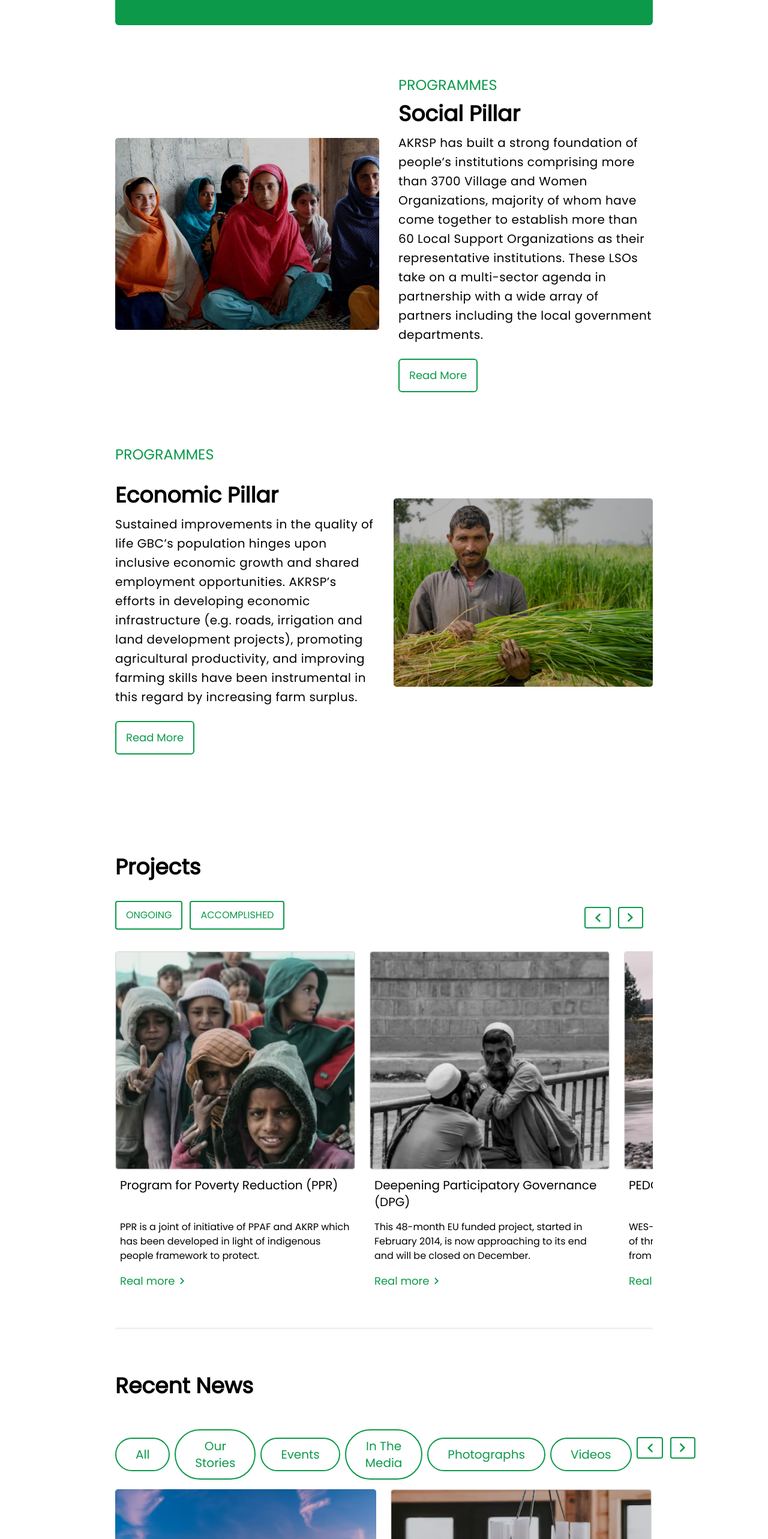
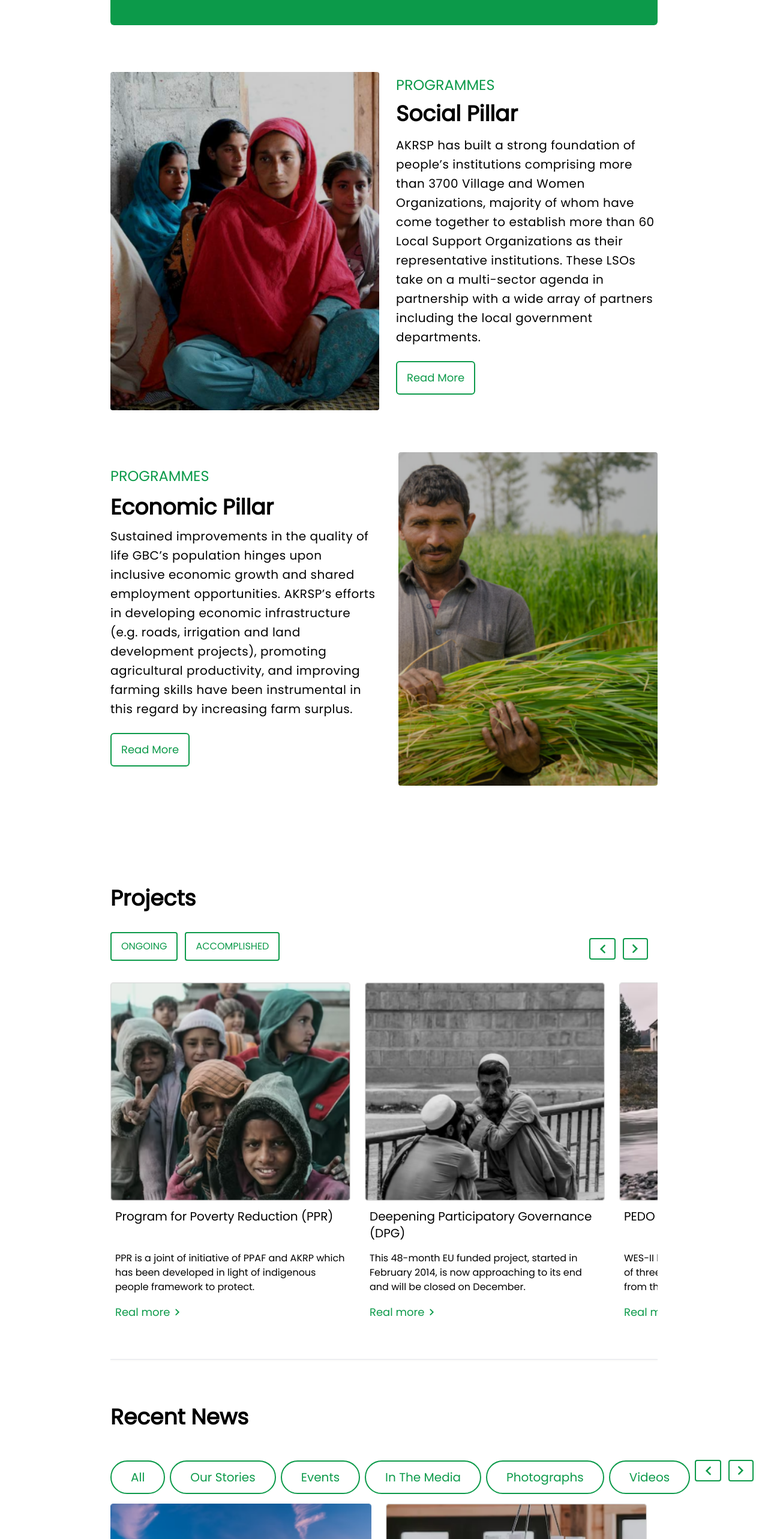
Before and after one commit to AyazAslam101/AKRSP, a Next.js app: page / in a window 1280 px wide. Shown: the part 1340-3906 px from the top of the page at 60% size. Built offline with nearby package versions, Linux system fonts and the light colour scheme.

Commit message:
changes in style

```diff
--- a/components/Chip/Chip.tsx
+++ b/components/Chip/Chip.tsx
@@ -10,7 +10,7 @@ const Chip: FC<ChipProps> = ({ children, onClick, isActive, value }) => {
   return (
     <button
       onClick={() => onClick(value)}
-      className={`lg:px-8 lg:py-3 md:px-6 mr-2 md:py-4 sm:px-1 sm:py-2 mt-2 px-2 py-2 border-2 rounded-full cursor-pointer ${
+      className={`lg:px-8 lg:py-3 md:px-6 mr-2 md:py-4 sm:px-4 sm:py-2 mt-2 px-4 py-2 border-2 rounded-full cursor-pointer whitespace-nowrap ${
         true
           ? "border-primary focus:bg-primary focus:text-white focus:z-10 focus:ring-1 focus:ring-primary-500 focus:border-2 text-primary mt-3"
           : "border-primary focus:bg-white focus:text-primary focus:z-10 focus:ring-1 focus:ring-primary-500 focus:border-2 text-primary mt-3"
--- a/components/Documentries/Documentries.tsx
+++ b/components/Documentries/Documentries.tsx
@@ -11,7 +11,7 @@ const Documentries = () => {
       <div className="lg:grid lg:grid-cols-3 items-center md:justify-center justify-center flex-rows grid md:grid-cols-2 lg:justify-evenly">
         <div className="bg-playerbg px-3 py-10 ml-2 mr-2 mt-6 mb-10 cursor-pointer">
         <Image
-            src="/image14.png"
+            src="/image15.png"
             width={450}
             height={100}
             alt="alt"
--- a/components/Footer/Footer.tsx
+++ b/components/Footer/Footer.tsx
@@ -115,9 +115,12 @@ const Footer = () => {
                       <div>
                         {list?.menu?.map((items: any, key: any) => (
                           <div key={key}>
-                            <p className="text-primary font-medium text-xl mt-2">
+                            <a
+                              href="#"
+                              className="text-primary font-medium text-xl mt-2"
+                            >
                               {items?.name}
-                            </p>
+                            </a>
                             <div>
                               {items?.order?.map((items: any, key: any) => (
                                 <div key={key}>
--- a/components/Gallery/Gallery.tsx
+++ b/components/Gallery/Gallery.tsx
@@ -27,13 +27,13 @@ const Gallery = () => {
   return (
     <div>
       <CarouselProvider
-        naturalSlideWidth={114}
+        naturalSlideWidth={115}
         naturalSlideHeight={100}
         totalSlides={2}
       >
-        <Slider>
+        <Slider className="xl:h-[72rem] lg:h-[58rem] md:h-[51rem] sm:h-[46rem] h-[55rem]">
           <Slide index={0}>
-            <div className="py-5 overflow-hidden container">
+            <div className="py-5 container">
               {data[0].map((item: any, index: any) => {
                 return (
                   <div key={index} className="text-center mb-16">
@@ -56,7 +56,7 @@ const Gallery = () => {
                 );
               })}
               <div>
-                <div className="grid grid-cols-4 sm:gap-2 md:gap-2 lg:gap-2 gap-2 cursor-pointer">
+                <div className="grid grid-cols-4 sm:gap-2 md:gap-2 lg:gap-2 gap-2 cursor-pointer h-full">
                   <div>
                     <Image
                       src="/image5.png"
@@ -228,7 +228,7 @@ const Gallery = () => {
             </div>
           </Slide>
         </Slider>
-        <div className="flex items-center justify-center">
+        <div className="flex items-center justify-center lg:mt-8 md:mt-8 sm:mt-4 mt-3">
           <ButtonBack className="border-primary border-solid border-2 py-3 px-4 rounded ">
             <svg
               width="14"
--- a/components/Hero/Hero.tsx
+++ b/components/Hero/Hero.tsx
@@ -23,27 +23,22 @@ const data = [
     {
       update: "Latest Updates",
       created_at: "26-09-2022",
-      description: "Community mobilisation paying off in Chitral",
+      description:
+        "Aga Khan Rural Support Programme (AKRSP) Provides PKR16,997,000 to Chitral Government",
     },
   ],
 ];
-
-const label ={
-  label:"",
-  type:""
-}
 
 const Hero = () => {
   const [Active, setActive] = useState("FirstCard");
 
   return (
-
     <div className="container mt-20">
-      <div >
-        <div className="bg-primary p-8 py-14 transition ease-in-out rounded-md h">
+      <div className="">
+        <div className="bg-primary p-8 py-14 transition ease-in-out rounded-md">
           {Active === "FirstCard" && <HeroCard data={data} />}
           {Active === "SecondCard" && <Card data={data} />}
-          <div className="flex pt-8 space-x-3">
+          <div className="flex pt-8 space-x-3 ">
             <button
               onClick={() => setActive("FirstCard")}
               className="h-2 w-12 bg-white opacity-40 border-primary focus:bg-white focus:opacity-100 focus:z-10 focus:ring-1 focus:ring-primary-500 rounded"
--- a/components/Layout/Layout.tsx
+++ b/components/Layout/Layout.tsx
@@ -10,7 +10,7 @@ const Layout = (props: { children: any }) => {
       <div className="bg-bgprimary">
         <Header />
       </div>
-      <div className="container lg:px-10 md:px-8 sm:px-6 px-4">
+      <div className="container xl:px-10 lg:px-8 md:px-6 sm:px-4 px-3 ">
         {props.children}
       </div>
       <Footer />
--- a/components/Navbar/Navbar.tsx
+++ b/components/Navbar/Navbar.tsx
@@ -39,7 +39,8 @@ const Navbar = () => {
                         href="#"
                         className="font-medium text-xl text-secondary hover:text-primary focus:text-primary whitespace-nowrap p-4 cursor-pointer flex items-center"
                       >
-                        {item.name}
+                       {item.name}
+
                         <svg
                           className="fill-current h-6 w-6"
                           xmlns="http://www.w3.org/2000/svg"
--- a/components/Programmes/Programmes.tsx
+++ b/components/Programmes/Programmes.tsx
@@ -4,15 +4,21 @@ const Programmes = () => {
     <>
       <div className="py-5 overflow-hidden container">
         <div className="lg:grid lg:grid-cols-2 md:block sm:block block md:gap-4 lg:gap-4 md:gap-4 sm:gap-4 gap-4  items-center">
-          <div className="lg:mb-0 mb-3 cursor-pointer">
-            <Image src="/people.png" width={650} height={100} alt="alt" />
+          <div className="h-full rounded object-cover mb-3 flex-none">
+            <Image
+              src="/people.png"
+              width={650}
+              height={200}
+              alt="alt"
+              className="h-full rounded object-cover mb-3 py-"
+            />
           </div>
-          <div className="lg:ml-4">
-            <h1 className="text-primary font-medium text-2xl">PROGRAMMES</h1>
-            <p className="text-4xl font-semibold xl:mt-8 lg:mt-3 md:mt-4 sm:mt-2">
+          <div className="lg:ml-3 lg:pb-8">
+            <h1 className="text-primary font-medium text-2xl cursor-pointer">PROGRAMMES</h1>
+            <p className="text-4xl font-semibold xl:mt-6 lg:mt-3 md:mt-4 sm:mt-2">
               Social Pillar
             </p>
-            <p className="text-xl tracking-wide font-medium max-w-3xl leading-8 lg:mb-6 md:mb-6 sm:mb-4 lxl:mt-6 lg:mt-3 md:mt-4 sm:mt-4 md:mt-2 mt-2 mb-1">
+            <p className="text-xl tracking-wide font-medium max-w-2xl leading-8 lg:mb-6 md:mb-6 sm:mb-4 lxl:mt-8 lg:mt-4 md:mt-4 sm:mt-4 md:mt-2 mt-2 mb-1">
               AKRSP has built a strong foundation of people’s institutions
               comprising more than 3700 Village and Women Organizations,
               majority of whom have come together to establish more than 60
@@ -26,11 +32,11 @@ const Programmes = () => {
           </div>
         </div>
         <div className="lg:grid lg:grid-cols-2 md:block md:gap-4 lg:gap-4 items-center mt-16">
-          <div>
-            <h1 className="text-2xl text-primary  lg:mt-6 md:mt-2">
+          <div className="lg:pb-8">
+            <h1 className="text-2xl text-primary cursor-pointer lg:mt-6 md:mt-2">
               PROGRAMMES
             </h1>
-            <p className="text-4xl font-semibold xl:mt-8 lg:mt-4 lg:mt-8 md:mt-4 sm:mt-2">
+            <p className="text-4xl font-semibold xl:mt-6 lg:mt-4 md:mt-4 sm:mt-2">
               Economic Pillar
             </p>
             <p className="text-xl tracking-wide font-medium max-w-2xl leading-8 lg:mb-6 md:mb-6 sm:mb-4 xl:mt-6 lg:mt-3 md:mt-4 sm:mt-4 md:mt-2 mt-2 mb-1">
@@ -46,8 +52,14 @@ const Programmes = () => {
               Read More
             </button>
           </div>
-          <div className="lg:mt-0 sm:mt-3 md:mt-3 mt-3 lg:ml-2 cursor-pointer">
-            <Image src="/image13.png" width={650} height={100} alt="alt" />
+          <div className="lg:mt-0 sm:mt-3 md:mt-3 mt-3 lg:ml-4 h-full rounded object-cover cursor-pointer">
+            <Image
+              src="/image13.png"
+              width={650}
+              height={100}
+              alt="alt"
+              className="h-full rounded object-cover cursor-pointer"
+            />
           </div>
         </div>
       </div>
```
